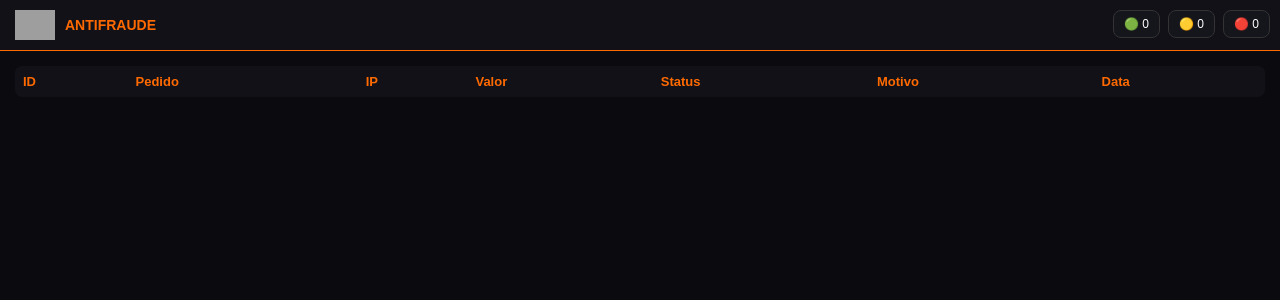
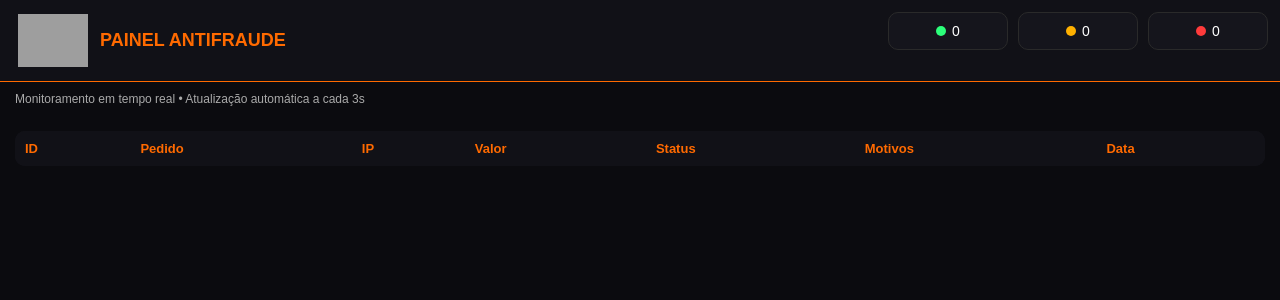
Before and after one commit to higoreirilar/cozinet-security, a Flask app: page /painel in a window 1280 px wide. Shown: the top 300 px of the page. Run offline with Flask 3, Linux system fonts and the light colour scheme; data that the repository does not hold is empty; some libraries are stand-ins or nearby versions; grey boxes are pictures that could not be loaded.

Commit message:
Update painel.html

```diff
--- a/templates/painel.html
+++ b/templates/painel.html
@@ -3,9 +3,7 @@
 <head>
 <meta charset="UTF-8">
 <meta name="viewport" content="width=device-width, initial-scale=1.0">
-<title>Painel Antifraude</title>
-
-<script src="https://cdn.jsdelivr.net/npm/chart.js"></script>
+<title>Antifraude Painel</title>
 
 <style>
 body {
@@ -15,58 +13,71 @@ body {
     color: white;
 }
 
-/* HEADER PEQUENO */
+/* HEADER MELHORADO */
 header {
     display: flex;
     align-items: center;
-    gap: 10px;
-    padding: 10px 15px;
+    gap: 12px;
+    padding: 14px 18px;
     background: #111117;
     border-bottom: 1px solid #ff6a00;
 }
 
 header img {
-    width: 40px;
+    width: 70px; /* 🔥 AUMENTADO */
+    height: auto;
 }
 
 header h1 {
-    font-size: 14px;
+    font-size: 18px;
+    margin: 0;
     color: #ff6a00;
-    margin: 0;
 }
 
-/* MINI STATS (CANTO) */
+/* MINI PAINEL STATUS (MAIOR E MAIS LEGÍVEL) */
 .stats {
     position: absolute;
-    top: 10px;
-    right: 10px;
+    top: 12px;
+    right: 12px;
     display: flex;
-    gap: 8px;
+    gap: 10px;
 }
 
 .box {
     background: #15151c;
-    padding: 6px 10px;
-    border-radius: 8px;
-    font-size: 12px;
-    border: 1px solid #333;
+    padding: 10px 14px;  /* 🔥 AUMENTADO */
+    border-radius: 10px;
+    border: 1px solid #2a2a2a;
+    font-size: 14px;
+    display: flex;
+    align-items: center;
+    gap: 6px;
+    min-width: 90px;
+    justify-content: center;
 }
 
-.aprovado { color: #2cff7a; }
-.analise { color: #ffb100; }
-.bloqueado { color: #ff3b3b; }
+/* BOLINHAS MAIORES */
+.dot {
+    width: 10px;
+    height: 10px;
+    border-radius: 50%;
+    display: inline-block;
+}
 
-/* CONTAINER */
+.green { background: #2cff7a; }
+.yellow { background: #ffb100; }
+.red { background: #ff3b3b; }
+
+/* TABELA */
 .container {
     padding: 15px;
 }
 
-/* TABLE */
 table {
     width: 100%;
     border-collapse: collapse;
     background: #15151c;
-    border-radius: 8px;
+    border-radius: 10px;
     overflow: hidden;
     font-size: 13px;
 }
@@ -74,12 +85,12 @@ table {
 th {
     background: #111117;
     color: #ff6a00;
-    padding: 8px;
+    padding: 10px;
     text-align: left;
 }
 
 td {
-    padding: 8px;
+    padding: 10px;
     border-bottom: 1px solid #222;
 }
 
@@ -87,16 +98,16 @@ tr:hover {
     background: #1c1c25;
 }
 
-/* TOAST */
-#toast {
-    position: fixed;
-    bottom: 15px;
-    right: 15px;
-    background: #ff3b3b;
-    padding: 10px;
-    border-radius: 6px;
-    display: none;
+/* STATUS */
+.aprovado { color: #2cff7a; font-weight: bold; }
+.analise { color: #ffb100; font-weight: bold; }
+.bloqueado { color: #ff3b3b; font-weight: bold; }
+
+/* INFO BAR SIMPLES (NOVO EXTRA LEVE) */
+.info {
+    padding: 10px 15px;
     font-size: 12px;
+    color: #aaa;
 }
 </style>
 </head>
@@ -105,14 +116,32 @@ tr:hover {
 
 <header>
     <img src="https://i.ibb.co/p6D813mT/Cozinet-1.png">
-    <h1>ANTIFRAUDE</h1>
+    <h1>PAINEL ANTIFRAUDE</h1>
 </header>
 
-<!-- MINI ESTATÍSTICAS NO CANTO -->
+<!-- STATUS MAIOR E MAIS VISÍVEL -->
 <div class="stats">
-    <div class="box">🟢 <span id="aprovados">0</span></div>
-    <div class="box">🟡 <span id="analise">0</span></div>
-    <div class="box">🔴 <span id="bloqueados">0</span></div>
+
+    <div class="box">
+        <span class="dot green"></span>
+        <span id="aprovados">0</span>
+    </div>
+
+    <div class="box">
+        <span class="dot yellow"></span>
+        <span id="analise">0</span>
+    </div>
+
+    <div class="box">
+        <span class="dot red"></span>
+        <span id="bloqueados">0</span>
+    </div>
+
+</div>
+
+<!-- INFO EXTRA (NADA EXTRAVAGANTE) -->
+<div class="info">
+    Monitoramento em tempo real • Atualização automática a cada 3s
 </div>
 
 <!-- TABELA -->
@@ -124,7 +153,7 @@ tr:hover {
     <th>IP</th>
     <th>Valor</th>
     <th>Status</th>
-<th>Motivo</th>
+    <th>Motivos</th>
     <th>Data</th>
 </tr>
 
@@ -132,16 +161,7 @@ tr:hover {
 </table>
 </div>
 
-<div id="toast"></div>
-
 <script>
-function toast(msg){
-    const t = document.getElementById("toast");
-    t.innerText = msg;
-    t.style.display = "block";
-    setTimeout(()=>t.style.display="none",2500);
-}
-
 async function atualizar(){
     const res = await fetch("/dashboard");
     const dados = await res.json();
@@ -172,10 +192,6 @@ async function atualizar(){
     document.getElementById("aprovados").innerText = a;
     document.getElementById("analise").innerText = b;
     document.getElementById("bloqueados").innerText = c;
-
-    if(c > 0){
-        toast("🚨 Pedido bloqueado detectado!");
-    }
 }
 
 setInterval(atualizar,3000);
```
Lines whose indentation alone changed are shown as unchanged.
